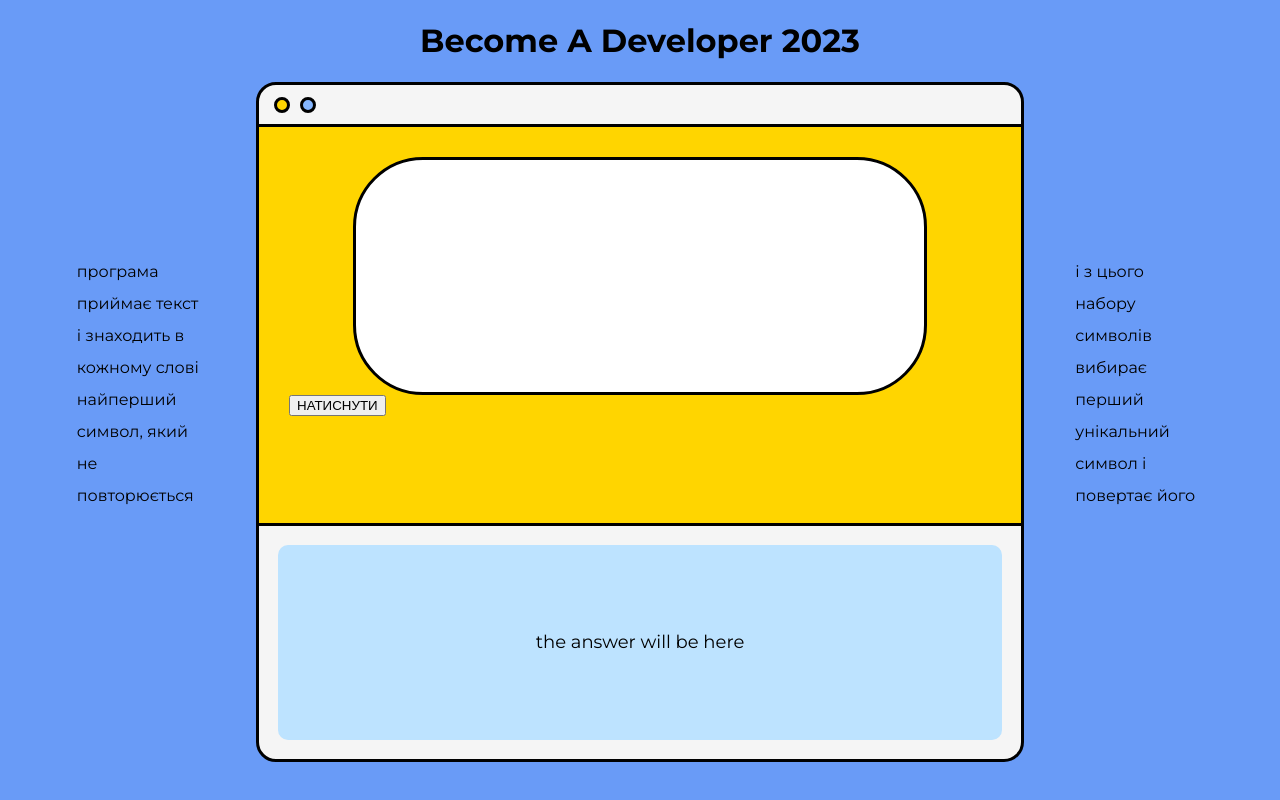
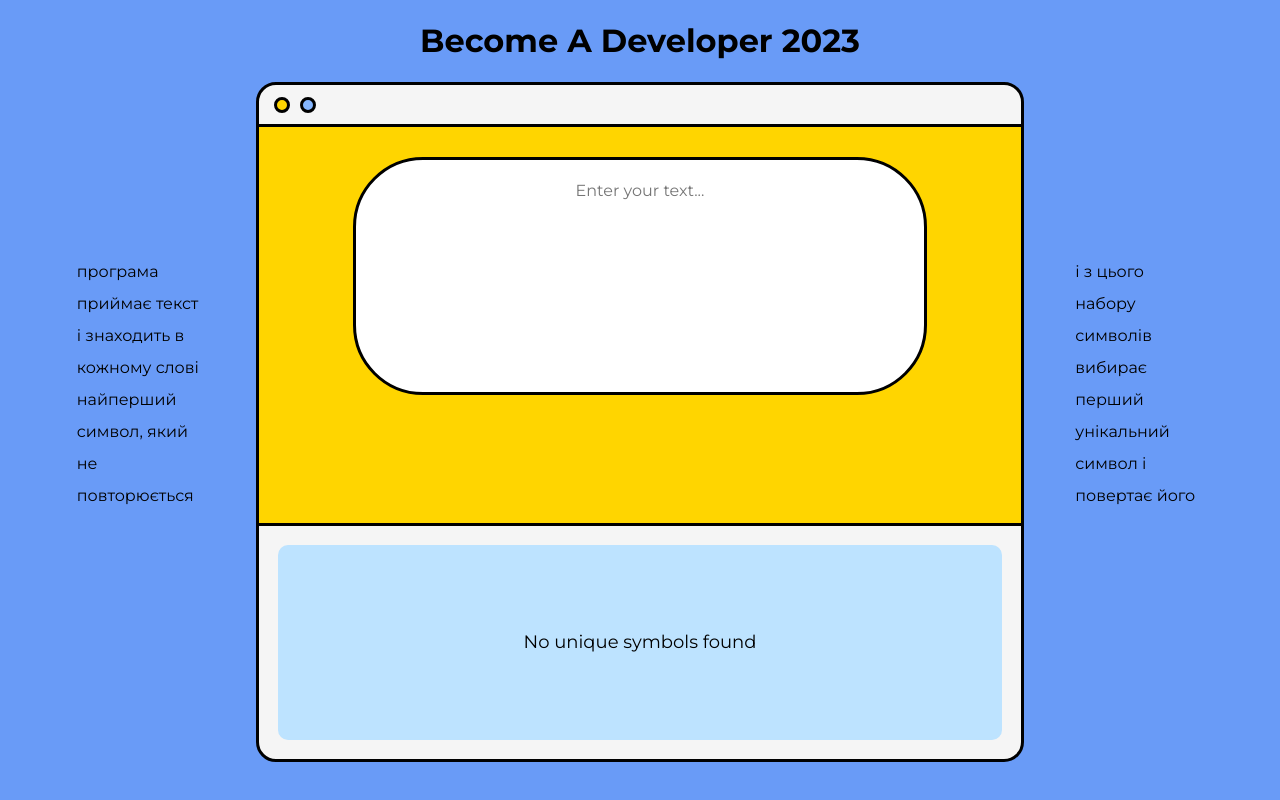
Before and after one commit to moveandgethurt/portaone-test-task, a React (Create React App) app: page / in a window 1280 px wide. Built offline with nearby package versions, Linux system fonts and the light colour scheme.

Commit message:
connect function to the page and delete the button

```diff
--- a/src/components/Window.js
+++ b/src/components/Window.js
@@ -1,7 +1,7 @@
 import React from 'react';
 import './Window.css';
 
-function Window() {
+export default function Window() {
   function returnSymbol(text) {
     function findUnique(str) {
       let unique = '';
@@ -14,8 +14,6 @@ function Window() {
     }
 
     text = text.split(' ')
-    // console.log(`splitted text - [${text}]`)
-
     let uniqueStr = '';
 
     text.forEach((word) => {
@@ -23,28 +21,17 @@ function Window() {
         uniqueStr += findUnique(word)[0]
       }
     })
-    // console.log('str w/ unique symbols - ' + uniqueStr)
 
     return findUnique(uniqueStr)
             ? findUnique(uniqueStr)[0]
             : 'No unique symbols found'
   }
 
-  console.log('test task answer - ' + returnSymbol(`The Tao gave birth to machine language.  Machine language gave birth
-  to the assembler.
-  The assembler gave birth to the compiler.  Now there are ten thousand
-  languages.
-  Each language has its purpose, however humble.  Each language
-  expresses the Yin and Yang of software.  Each language has its place within
-  the Tao.
-  But do not program in COBOL if you can avoid it.
-          -- Geoffrey James, "The Tao of Programming"`))
+  const [text, setText] = React.useState('');
 
-  console.log('regular answer - ' + returnSymbol(`aaa bbc`))
-  console.log('empty string - ' + returnSymbol(``))
-  console.log('string w/ a space - ' + returnSymbol(` `))
-  console.log('no unique symbols - ' + returnSymbol(`aaa bbb`))
-
+  const handleText = (event) => {
+    setText(event.target.value);
+  };
 
   return (
     <div className="Window">
@@ -57,16 +44,21 @@ function Window() {
       </a>
       </div>
       <div className="Window--main">
-        <textarea rows={10} className="Window--main--textarea"></textarea>
-        <button className="Window--main--button">НАТИСНУТИ</button>
+      <form className="form--container">
+        <textarea
+          rows={10}
+          className="Window--main--textarea"
+          placeholder='Enter your text...'
+          value={text}
+          onChange={handleText}>
+        </textarea>
+      </form>
       </div>
       <div className="Window--answer">
         <div className="Window--answer-box">
-          <p className="Window--the-answer">the answer will be here</p>
+          <p className="Window--the-answer">{returnSymbol(text)}</p>
         </div>
       </div>
     </div>
   );
 }
-
-export default Window;
```
